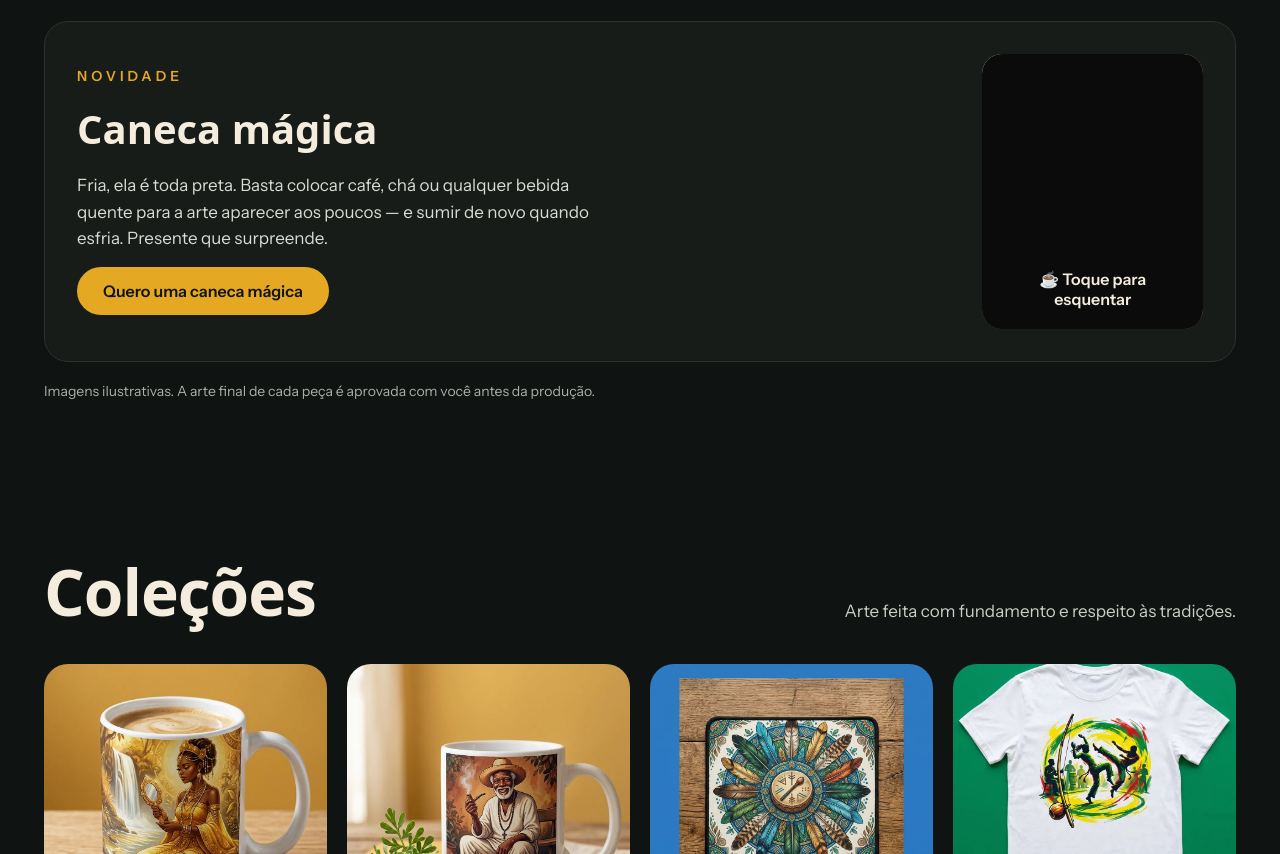
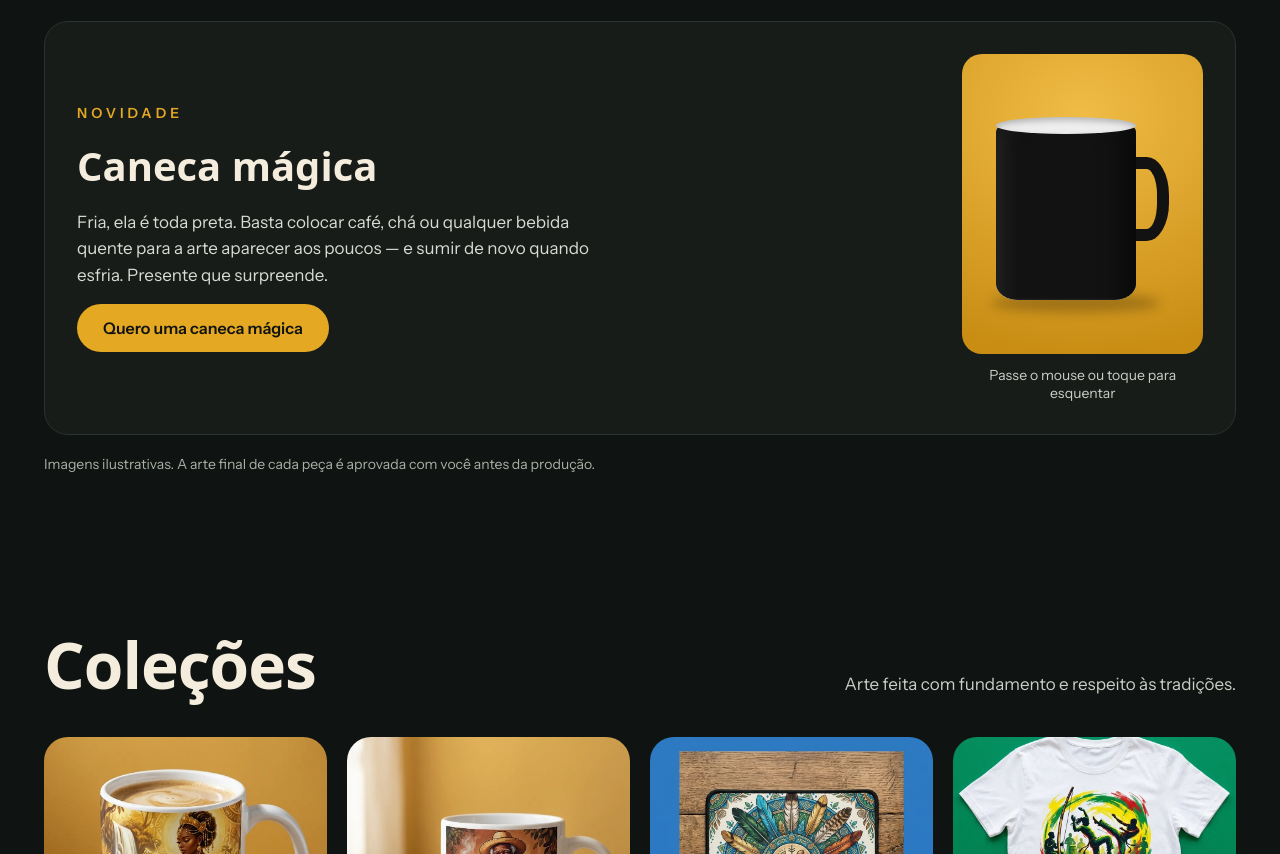
Before and after one commit to CamaleaoSublima/camaleao-sublimacoes, a plain HTML site: page index.html in a window 1280 px wide. Shown: the part 1590-2444 px from the top of the page. Drawn offline with Linux system fonts and the light colour scheme; a web font is replaced by a local one.

Commit message:
Add files via upload

```diff
--- a/index.html
+++ b/index.html
@@ -109,12 +109,30 @@ nav a:hover{color:var(--ouro)}
 .magica-texto{flex:999 1 340px;min-width:0;display:flex;flex-direction:column;gap:16px;align-items:flex-start}
 .magica-texto h3{font-size:clamp(26px,3.4vw,40px)}
 .magica-texto p{margin:0;font-size:17px;line-height:1.55;color:var(--texto-2);max-width:520px}
-.magica-demo{all:unset;cursor:pointer;flex:1 1 220px;max-width:300px;aspect-ratio:4/5;border-radius:20px;overflow:hidden;position:relative}
-.magica-demo:focus-visible{outline:3px solid var(--ouro);outline-offset:3px}
-.magica-demo img{width:100%;height:100%;object-fit:cover}
-.magica-capa{position:absolute;inset:0;background:#0b0b0b;display:flex;align-items:flex-end;justify-content:center;padding:20px;color:var(--creme);font-weight:600;text-align:center;transition:opacity 2.2s ease}
-.magica-demo:hover .magica-capa,.magica-demo[aria-pressed="true"] .magica-capa{opacity:0}
-@media (prefers-reduced-motion:reduce){.magica-capa{transition:none}}
+.magica-demo{all:unset;cursor:pointer;flex:1 1 240px;max-width:320px;display:flex;flex-direction:column;gap:12px;align-items:center}
+.magica-demo:focus-visible{outline:3px solid var(--ouro);outline-offset:6px;border-radius:20px}
+.cena{position:relative;width:100%;aspect-ratio:4/5;border-radius:20px;background:radial-gradient(120% 80% at 50% 20%,#F0BC45,#C98D14);overflow:hidden;display:block}
+.caneca{position:absolute;left:14%;top:24%;width:58%;height:58%;display:block;z-index:1}
+.corpo{position:absolute;inset:0;background:#fff;border-radius:6px 6px 22px 22px / 6px 6px 16px 16px;overflow:hidden;display:flex;align-items:center;justify-content:center;box-shadow:inset -14px 0 22px rgba(0,0,0,.16),inset 10px 0 16px rgba(255,255,255,.6)}
+.corpo img{width:80%;height:auto;border-radius:50%;clip-path:ellipse(47% 48% at 50% 50%)}
+.tinta{position:absolute;left:0;right:0;top:0;height:115%;background:linear-gradient(to bottom,#121212 0,#121212 86%,rgba(18,18,18,0) 100%);box-shadow:inset -14px 0 22px rgba(0,0,0,.5),inset 10px 0 18px rgba(255,255,255,.07);transition:height 3.2s cubic-bezier(.45,.05,.4,1)}
+.boca{position:absolute;left:0;right:0;top:-5%;height:10%;border-radius:50%;background:#eee;z-index:2;display:block;box-shadow:inset 0 3px 6px rgba(0,0,0,.25)}
+.cafe{position:absolute;inset:18% 6% 12%;border-radius:50%;background:#3b2414;opacity:0;transition:opacity .6s ease;display:block}
+.alca{position:absolute;right:-24%;top:18%;width:32%;height:48%;border:12px solid #121212;border-left:none;border-radius:0 50% 50% 0 / 0 45% 45% 0;transition:border-color 3.2s ease;z-index:-1;display:block}
+.sombra{position:absolute;left:12%;width:70%;top:80%;height:6%;border-radius:50%;background:rgba(0,0,0,.25);filter:blur(6px);display:block}
+.vapor{position:absolute;left:16%;width:56%;top:4%;height:22%;display:flex;justify-content:space-around;opacity:0;transition:opacity 1s ease}
+.vapor i{width:14px;height:100%;border-radius:50%;background:linear-gradient(to top,rgba(255,255,255,.7),rgba(255,255,255,0));filter:blur(5px);animation:vapor 2.6s ease-in-out infinite}
+.vapor i:nth-child(2){animation-delay:.8s}.vapor i:nth-child(3){animation-delay:1.6s}
+@keyframes vapor{0%{transform:translateY(30%) scaleX(.6);opacity:0}40%{opacity:1}100%{transform:translateY(-40%) scaleX(1.3) skewX(12deg);opacity:0}}
+.magica-demo:hover .tinta,.magica-demo[aria-pressed="true"] .tinta{height:0;transition-duration:3.2s}
+.magica-demo:hover .alca,.magica-demo[aria-pressed="true"] .alca{border-color:#fff}
+.magica-demo:hover .cafe,.magica-demo[aria-pressed="true"] .cafe,.magica-demo:hover .vapor,.magica-demo[aria-pressed="true"] .vapor{opacity:1}
+.magica-demo .tinta{transition-duration:4.5s}
+.magica-dica{font-size:14px;color:var(--texto-3);text-align:center}
+.magica-dica .quente{display:none}
+.magica-demo:hover .frio,.magica-demo[aria-pressed="true"] .frio{display:none}
+.magica-demo:hover .quente,.magica-demo[aria-pressed="true"] .quente{display:inline}
+@media (prefers-reduced-motion:reduce){.tinta,.alca{transition:none}.vapor i{animation:none}}
 /* Como pedir */
 .como{background:var(--creme);color:var(--noite);margin-top:64px}
 .como .wrap{padding-top:112px;padding-bottom:112px}
@@ -222,8 +240,19 @@ dialog p{color:var(--creme);text-align:center;margin:14px 0 0;font-size:16px}
           <a class="btn btn-ouro js-pedido" href="https://ig.me/m/camaleaoariane" target="_blank" rel="noopener">Quero uma caneca mágica</a>
         </div>
         <button class="magica-demo" aria-pressed="false" aria-label="Simular bebida quente na caneca mágica">
-          <img src="caneca-iemanja.webp" alt="Arte de Iemanjá revelada na caneca mágica" loading="lazy" width="928" height="1152">
-          <span class="magica-capa" aria-hidden="true"><span>☕ Toque para<br>esquentar</span></span>
+          <span class="cena" aria-hidden="true">
+            <span class="vapor"><i></i><i></i><i></i></span>
+            <span class="caneca">
+              <span class="boca"><span class="cafe"></span></span>
+              <span class="corpo">
+                <img src="arte-iemanja.webp" alt="" width="356" height="410">
+                <span class="tinta"></span>
+              </span>
+              <span class="alca"></span>
+            </span>
+            <span class="sombra"></span>
+          </span>
+          <span class="magica-dica"><span class="frio">Passe o mouse ou toque para esquentar</span><span class="quente">Quentinha! Afaste para esfriar</span></span>
         </button>
       </div>
     </div>
```
Also changed, not shown: arte-iemanja.webp (added).
